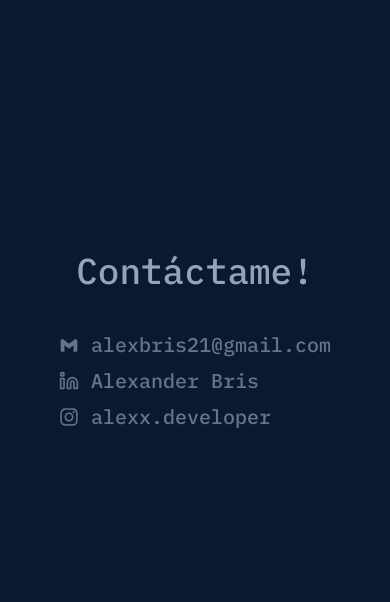
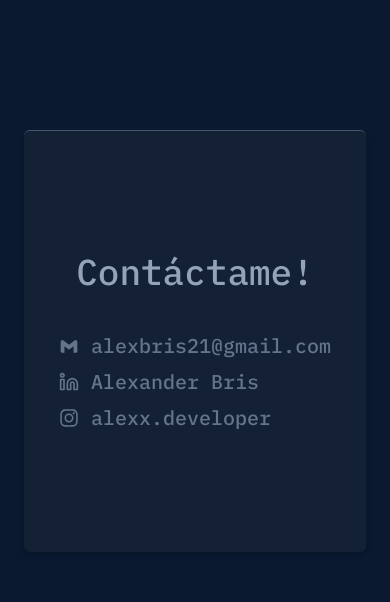
Before and after one commit to Alex-Br1s/Portfolio2.0, a Next.js app: page / in a window 390 px wide. Shown: the part 3640-4242 px from the top of the page. Built offline with nearby package versions, Linux system fonts and the light colour scheme.

Commit message:
small changes

```diff
--- a/src/app/components/Contact.jsx
+++ b/src/app/components/Contact.jsx
@@ -3,12 +3,16 @@ import { FiLinkedin } from "react-icons/fi";
 import { FaInstagram } from "react-icons/fa6";
 import { ibmPlexMono } from "../ui/fonts";
 import Link from "next/link";
+import {useMediaQuery} from "react-responsive";
+
 
 const Contact = () => {
 
+  const screenMobile = useMediaQuery({ maxWidth: 550 });
+
   return (
     <section id="contact" className="h-screen flex justify-center items-center flex-col ">
-    <div className="w-full md:w-96 h-1/2 gap-10 hover:border-t border-slate-600 hover:shadow-md hover:rounded-md hover:bg-slate-800/50 flex flex-col items-center justify-center">
+    <div className={`w-full md:w-96 h-1/2 gap-10 hover:border-t border-slate-600 hover:shadow-md hover:rounded-md hover:bg-slate-800/50 flex flex-col items-center justify-center ${screenMobile ? 'bg-slate-800/50 border-slate-600 border-t shadow-md rounded-md' : ''} `}>
       <h1 className={`text-4xl text-slate-400 ${ibmPlexMono.className}`}>Contáctame!</h1>
       <div className="flex flex-col">
       <ul>
```
